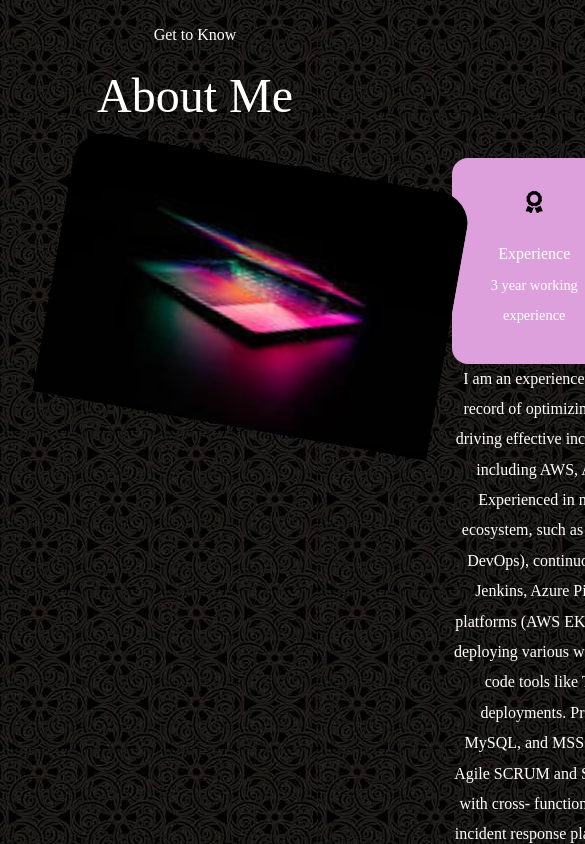
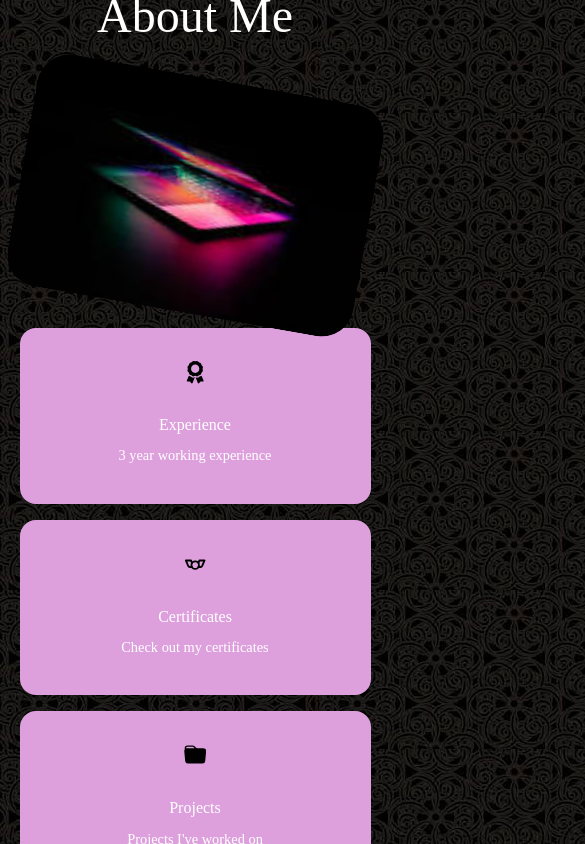
Before and after one commit to lizabethwordp/reactportfolio, a React (Create React App) app: page / in a window 390 px wide. Shown: the part 1000-1844 px from the top of the page, 585 px wide, since content can reach past the window. Built offline with nearby package versions, Linux system fonts and the light colour scheme; a web font is replaced by a local one.

Commit message:
Update about.css

```diff
--- a/src/component/about/about.css
+++ b/src/component/about/about.css
@@ -1,18 +1,19 @@
-#about{
+#about {
     margin-bottom: 0;
 }
-.about__container{
+
+.about__container {
     display: grid;
     grid-template-columns: 1fr 1fr;
     gap: 2rem;
     margin-top: 1rem;
+}
 
-}
-.about_title{
+.about__title {
     padding-top: 5rem;
 }
 
-.about__me{
+.about__me {
     width: 100%;
     aspect-ratio: 1/1;
     border-radius: 2rem;
@@ -20,103 +21,120 @@
     display: grid;
     place-items: center;
 }
-.about__me-image{
+
+.about__me-image {
     border-radius: 2rem;
     overflow: hidden;
     transform: rotate(10deg);
     transition: var(--transition);
-    height: 40rem;
-    width: 25rem;
-
+    height: 100%;
+    width: 100%;
 }
 
-.about__me-image:hover{
+.about__me-image img {
+    width: 100%;
+    height: 100%;
+    object-fit: cover;
+    border-radius: 2rem;
+}
+
+.about__me-image:hover {
     transform: rotate(0);
 }
 
-.about__cards{
+.about__cards {
     display: grid;
     grid-template-columns: repeat(3, 1fr);
-    gap: 4rem
+    gap: 4rem;
 }
-.about__card{
+
+.about__card {
     background: plum;
-    /* rgb(86, 86, 245) */
     border: 1px solid transparent;
     border-radius: 1rem;
     padding: 2rem;
     text-align: center;
     transition: var(--transition);
-    width: 120%;
-
+    width: 100%;
 }
 
-.about__card:hover{
+.about__card:hover {
     background: transparent;
     border-color: var(--color-primary-variant);
     cursor: default;
 }
 
-.about__icon{
+.about__icon {
     color: black;
     font-size: 1.4rem;
     margin-bottom: 1rem;
 }
 
-.about__card h5{
+.about__card h5 {
     font-size: 1rem;
     font-weight: 400;
 }
-.about__card small{
+
+.about__card small {
     font-size: 0.9rem;
-
     font-weight: 200;
 }
-.about_content p{
+
+.about__content p {
     margin: 4rem 4 4 2.6rem;
     color: var(--color-light);
     padding-top: 8px;
-    font-size: 4rem;
+    font-size: 1rem;
     font-family: 'Gill Sans', 'Gill Sans MT', Calibri, 'Trebuchet MS', sans-serif;
 }
-/*
-Meduim devices */
-@media screen and(max-width: 900px){
-    .about__container{
-       grid-template-columns: 1fr;
-       gap: 0;
+
+/* Medium devices */
+@media screen and (max-width: 900px) {
+    .about__container {
+        grid-template-columns: 1fr;
+        gap: 2rem;
     }
 
-    .about__me{
-        width: 50%;
+    .about__me {
+        width: 75%;
         margin: 2rem auto 4rem;
     }
 
-    .about_content p{
-        margin: 1rem 0 1.5rem;
+    .about__cards {
+        grid-template-columns: 1fr 1fr;
+        gap: 2rem;
     }
 
+    .about__content p {
+        margin: 1rem 0 1.5rem;
+        font-size: 1rem;
+    }
 }
 
 /* Small devices */
-@media screen and(max-width: 767px){
-    .about__me{
-       width: var(--container-width-sm);
-       /* width: 65%; */
-       margin: 0 auto 3rem;
-     }
+@media screen and (max-width: 767px) {
+    .about__container {
+        grid-template-columns: 1fr;
+        gap: 1rem;
+    }
 
+    .about__me {
+        width: 100%;
+        margin: 0 auto 3rem;
+    }
 
-    .about__cards{
-       grid-template-columns: 2fr 2fr;
-       gap: 1rem;
-       width: 100%;
+    .about__cards {
+        grid-template-columns: 1fr;
+        gap: 1rem;
+        width: 100%;
     }
-    .about_content{
+
+    .about__content {
         text-align: center;
+    }
 
-    }
-    .about_content p{
+    .about__content p {
         margin: 2rem 0;
+        font-size: 1rem;
     }
 }
```
